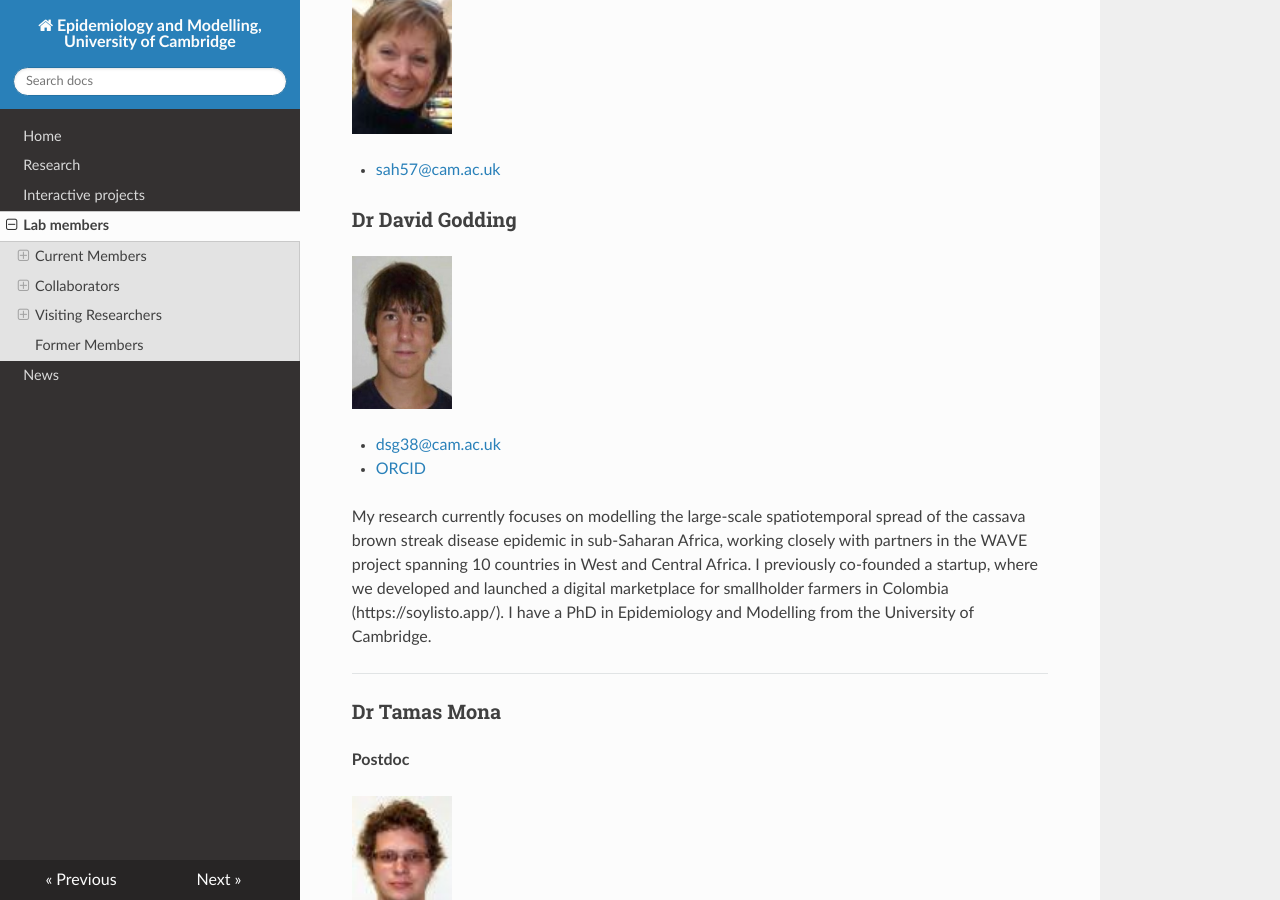
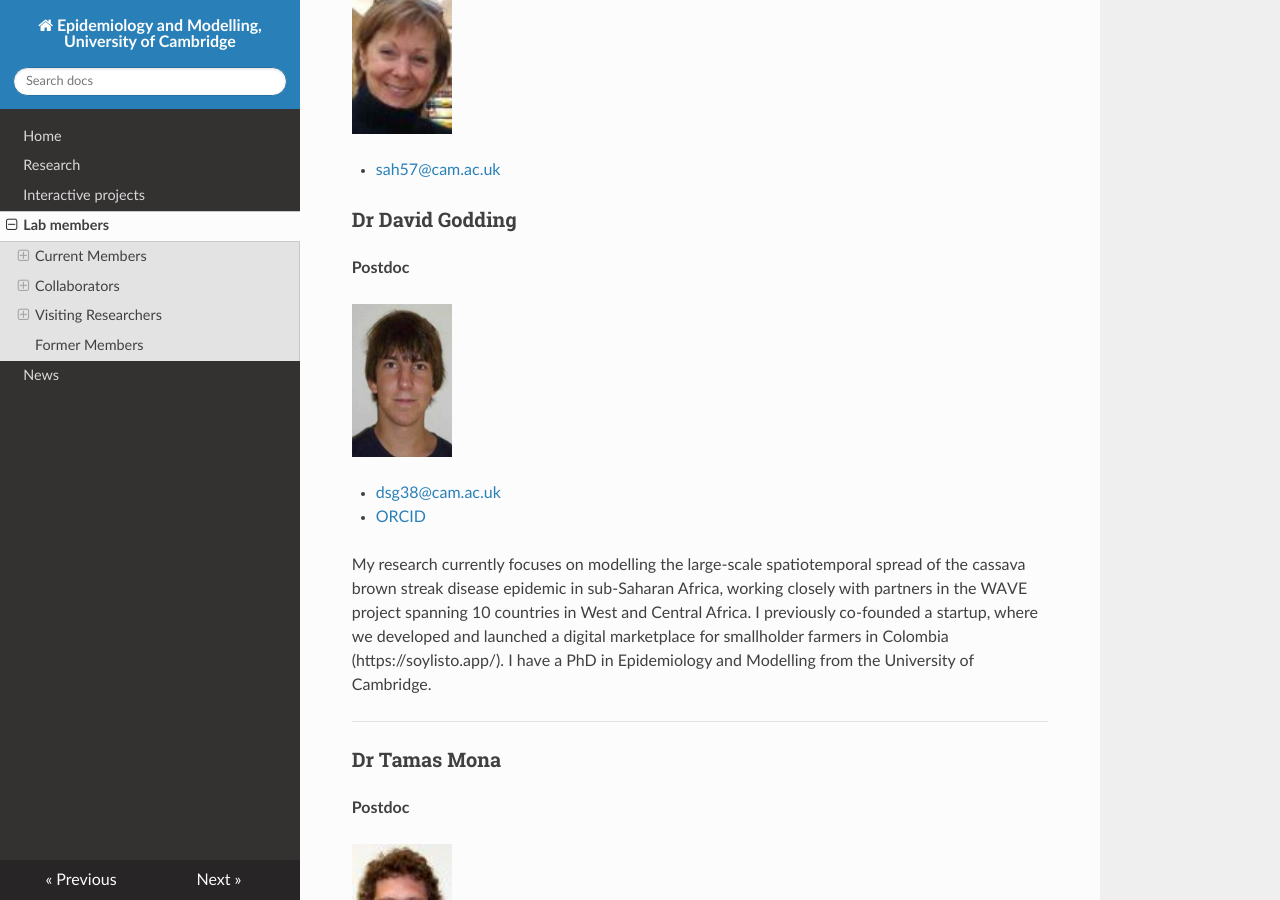
Before and after one commit to plantepidemics/plantepidemics, an MkDocs documentation site: the page built from docs/people.md, in a window 1280 px wide and 900 px high, scrolled down 3531 px. Built offline with MkDocs 1.6.1, drawn with Linux system fonts in a browser that asks for light colours; nearby versions of some CDN libraries.

Commit message:
updating people info and restoring images after unexpected merge

```diff
--- a/docs/people.md
+++ b/docs/people.md
@@ -66,6 +66,8 @@ My research interests lie in ecology, epidemiology and evolution. At present I s
 - [sah57@cam.ac.uk](mailto:sah57@cam.ac.uk)
 
 ### Dr David Godding
+
+**Postdoc**
 
 <img src="../images/people/david-godding.jpg" width="100"/>
 
@@ -167,7 +169,7 @@ Currently I am working on modeling spatial distribution of cassava, designing sa
 
 **Postdoc**
 
-<img src="../images/people/cerian-webb.jpg" width="100"/>
+<img src="../images/people/CerianWebb.jpg" width="100"/>
 
 - [crw1005@cam.ac.uk](mailto:crw1005@cam.ac.uk)
 - [ORCID](https://orcid.org/0000-0002-0640-3666)
```
Also changed, not shown: docs/images/EWS_flowchart_old.PNG (added), docs/images/deposition_southasia.png (added).
